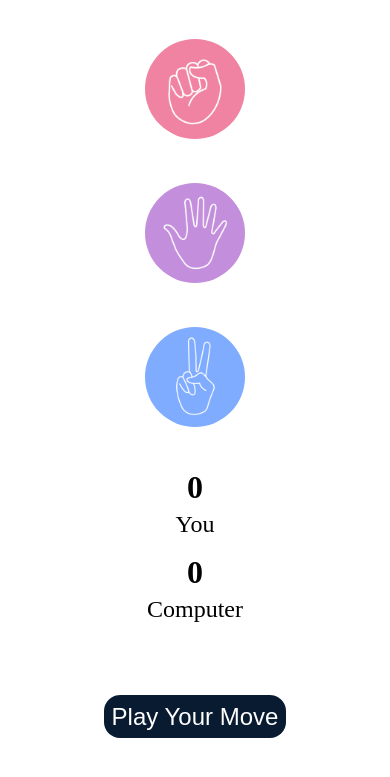
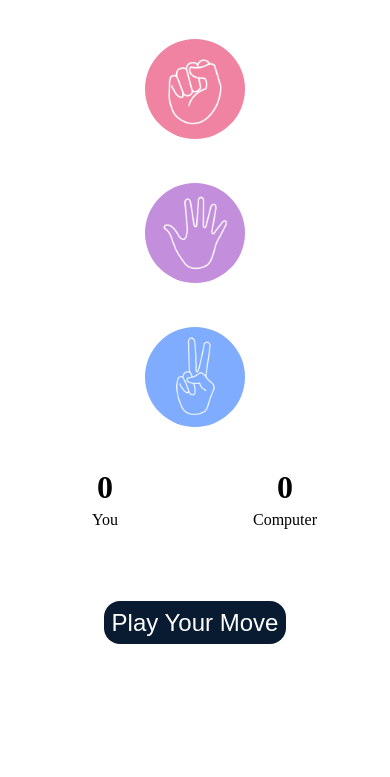
Before and after one commit to sachinkumar-2004/Rock-Paper-Scissors-Game, a plain HTML site: page index.html in a window 390 px wide. Shown: the part 67-844 px from the top of the page. Drawn offline with Linux system fonts and the light colour scheme.

Commit message:
made changes

```diff
--- a/style.css
+++ b/style.css
@@ -105,12 +105,17 @@ img{
     height: 100px;
   }
 
-  .score-board {
-    flex-direction: column;
-    gap: 1rem;
-    font-size: 1.5rem;
+.score {
+    width: 100px;
   }
 
+  .score p:first-child {
+    font-size: 2.5rem;
+  }
+
+  .score p:last-child {
+    font-size: 1rem;
+  }
   #user-score, #comp-score {
     font-size: 2rem;
   }
```
